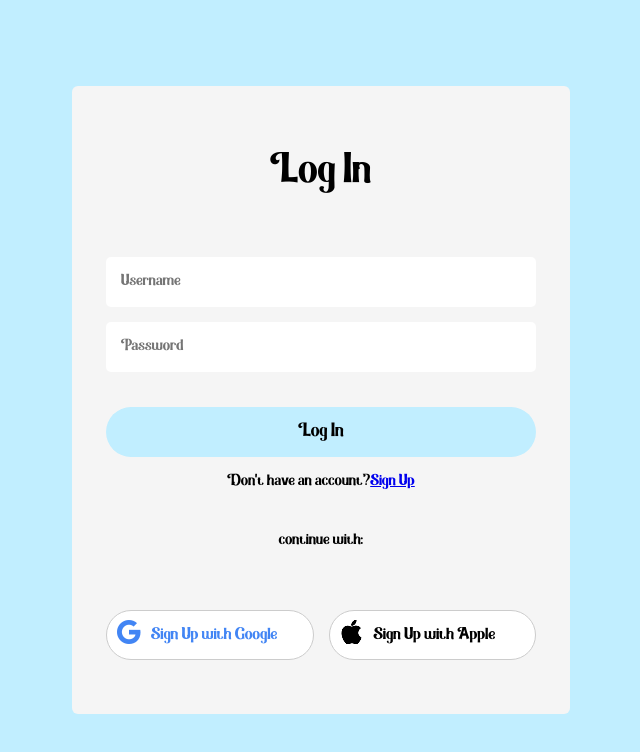
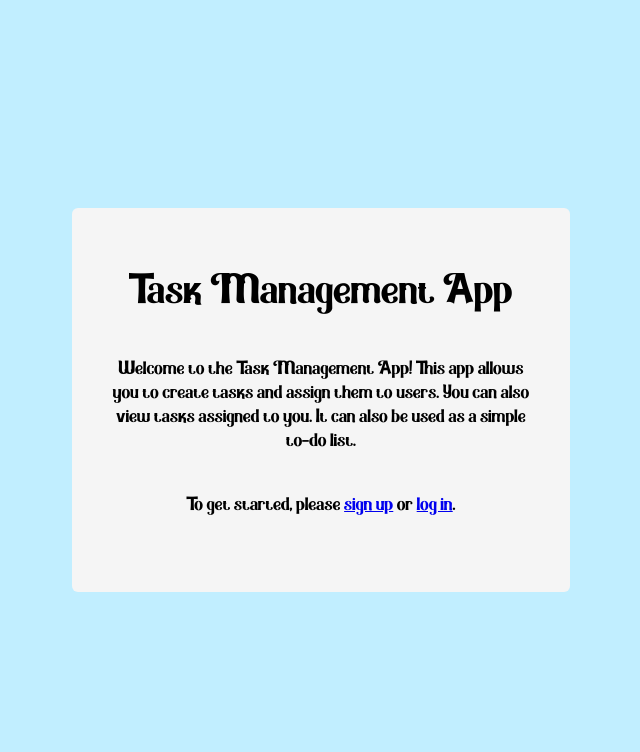
Before and after one commit to amahdavid/Task_Management_Project, a React (Create React App) app in the folder task_management_app/: page / in a window 1280 px wide. Shown: the top 752 px of the page, without its empty margins (319-959 px from the left). Built offline with nearby package versions, Linux system fonts and the light colour scheme.

Commit message:
Created a landing page and a home page

```diff
--- a/task_management_app/src/App.js
+++ b/task_management_app/src/App.js
@@ -2,12 +2,14 @@ import LoginForm from "./components/loginform";
 import React from "react";
 import SignupForm from "./components/signup";
 import { BrowserRouter as Router, Routes, Route } from "react-router-dom";
+import LandingPage from "./components/landingpage";
 
 function App() {
   return (
     <Router>
       <Routes>
-        <Route path="/" element={<LoginForm />} />
+        <Route path="/" element={<LandingPage />} />
+        <Route path="/login" element={<LoginForm />} />
         <Route path="/signup" element={<SignupForm />} />
       </Routes>
     </Router>
--- a/task_management_app/src/components/forms.css
+++ b/task_management_app/src/components/forms.css
@@ -44,7 +44,7 @@ h1 {
 
 p {
     text-align: center;
-    font-size: 15px;
+    font-size: 18px;
     font-weight: 100;
     color: #000;
     margin-bottom: 40px;
--- /dev/null
+++ b/task_management_app/src/components/landingpage.js
@@ -0,0 +1,24 @@
+import React from "react";
+import { Link } from "react-router-dom";
+import "./forms.css";
+
+const LandingPage = () => {
+  return (
+    <div className="outer-container">
+      <div className="login-form">
+        <h1>Task Management App</h1>
+        <p>
+          Welcome to the Task Management App! This app allows you to create
+          tasks and assign them to users. You can also view tasks assigned to
+          you. It can also be used as a simple to-do list.
+        </p>
+        <p>
+          To get started, please <Link to="/signup">sign up</Link> or{" "}
+          <Link to="/login">log in</Link>.
+        </p>
+      </div>
+    </div>
+  );
+};
+
+export default LandingPage;
```
Also changed, not shown: task_management_app/src/components/homepage.js (added, +11 -0 lines), task_management_app/src/components/homepage.css (added).
